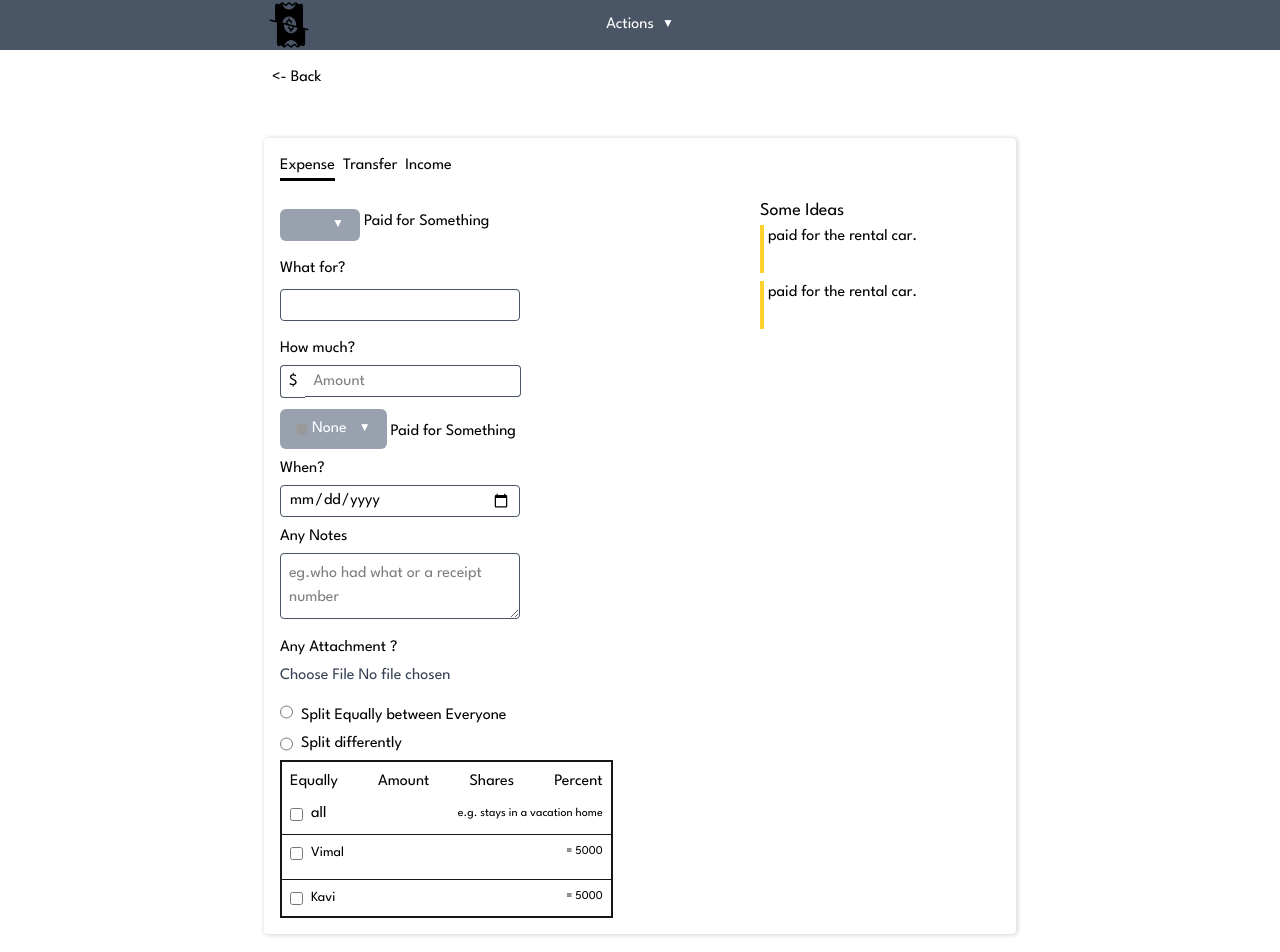
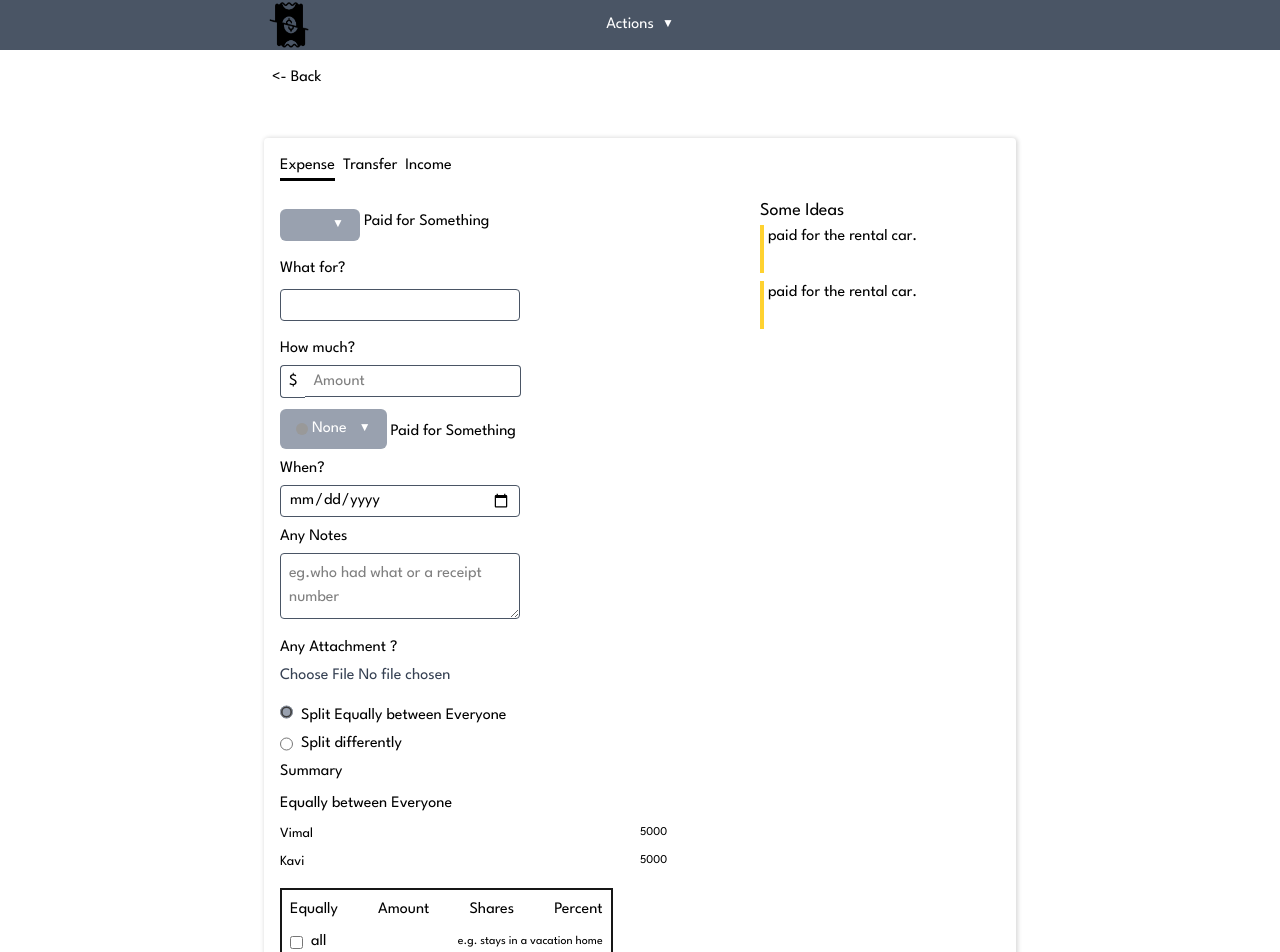
Before and after one commit to Vimalkanthkkkkk/nextjs_Splity-app, a Next.js app: page /1/new/expense in a window 1280 px wide. Shown: the top 952 px of the page. Built offline with nearby package versions, Linux system fonts and the light colour scheme.

Commit message:
added summary in splitbox component

```diff
--- a/app/[slug]/new/expense/SplitBox.tsx
+++ b/app/[slug]/new/expense/SplitBox.tsx
@@ -8,7 +8,7 @@ export default function SplitBox() : ReactNode{
         <>
             <div className="flex gap-2 text-center text-wrap">
                 <input
-                    type="radio" id="split" name="split" value="Equal"
+                    type="radio" id="split" name="split" defaultChecked value="Equal"
                     className="text-black outline-none border-0 accent-gray-400"
                 />
                 <label htmlFor="split" className="text-black self-center inline mt-2">Split Equally between Everyone</label>
@@ -19,6 +19,28 @@ export default function SplitBox() : ReactNode{
                     className="text-black outline-none border-0 accent-gray-400"
                 />
                 <label htmlFor="split" className="text-black self-center inline mt-1 mb-1">Split differently</label>
+            </div>
+            <div className="flex flex-col gap-2 mb-4 text-black">
+                <span>Summary</span>
+                <span>Equally between Everyone</span>
+                <ul className="flex flex-col gap-2">
+                    <li className="grid grid-cols-2 wrap-anywhere gap-0">
+                        <label className="text-black text-sm flex gap-2 items-center">
+                            Vimal
+                        </label>
+                        <span className="text-black text-[12px]">
+                            5000
+                        </span>
+                    </li>
+                    <li className="grid grid-cols-2 wrap-anywhere gap-0">
+                        <label className="text-black text-sm flex gap-2 items-center">
+                            Kavi
+                        </label>
+                        <span className="text-black text-[12px]">
+                            5000
+                        </span>
+                    </li>
+                </ul>
             </div>
             <div className="w-fit border-2">
                 <input
```
